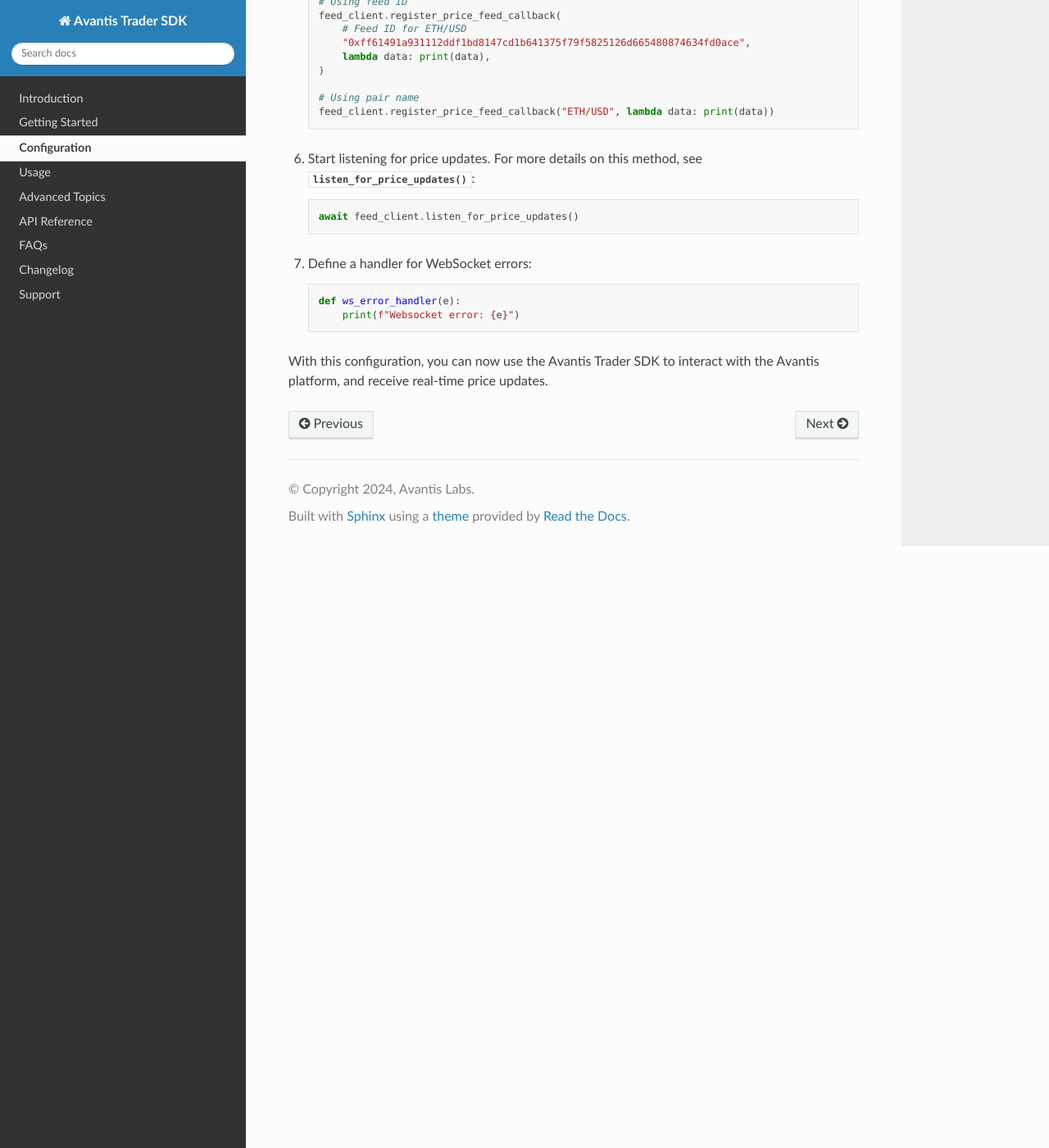
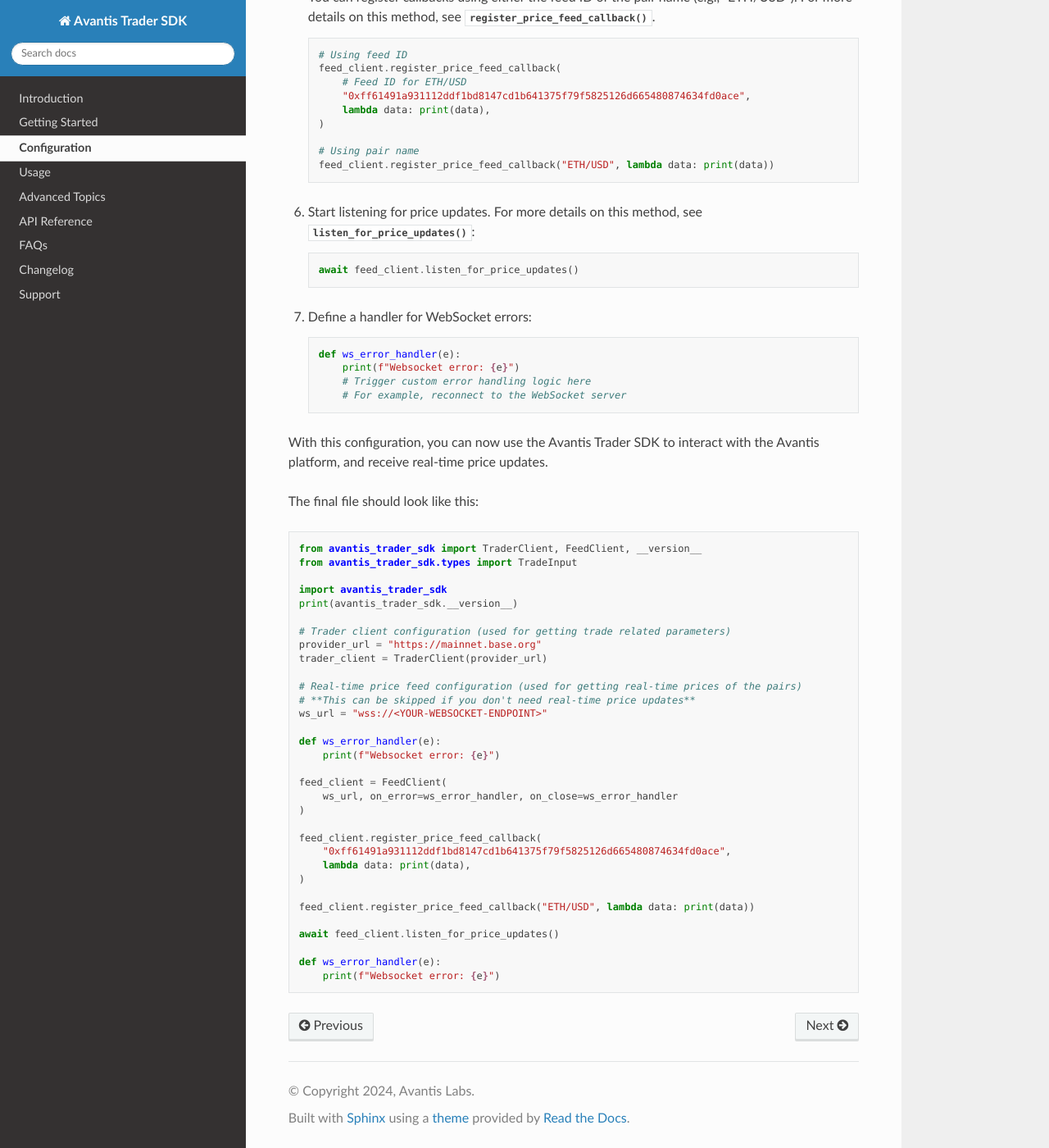
Before and after one commit to Avantis-Labs/avantis_trader_sdk, a Sphinx documentation site: the page built from docs/source/configuration.rst, in a window 1280 px wide and 1400 px high, scrolled down 992 px. Shown: the whole window at 82% size. Built offline with Sphinx 7.4.7 and the Read the Docs theme 2.0.0, drawn with Linux system fonts in a browser that asks for light colours; pages that are not in the unit, such as notebooks, are missing from menus; some of the changed text lies outside the part shown.

Commit message:
example and docs update

```diff
--- a/docs/source/configuration.rst
+++ b/docs/source/configuration.rst
@@ -29,12 +29,13 @@
     **Parameters:**
 
     -  `ws_url` (str): The WebSocket URL for real-time price feeds.
-    -  `on_error` (Callable, optional): A callback function to handle WebSocket errors.
-    -  `on_close` (Callable, optional): A callback function to handle WebSocket close events.
+    -  `on_error` (Callable, optional): A custom user-defined callback function to handle WebSocket errors.
+    -  `on_close` (Callable, optional): A custom user-defined callback function to handle WebSocket close events.
 
    .. code-block:: python
 
       ws_url = "wss://<YOUR-WEBSOCKET-ENDPOINT>"
+
       feed_client = FeedClient(
           ws_url, on_error=ws_error_handler, on_close=ws_error_handler
       )
@@ -68,5 +69,44 @@
 
       def ws_error_handler(e):
           print(f"Websocket error: {e}")
+          # Trigger custom error handling logic here
+          # For example, reconnect to the WebSocket server
 
 With this configuration, you can now use the Avantis Trader SDK to interact with the Avantis platform, and receive real-time price updates.
+
+The final file should look like this:
+
+.. code-block:: python
+
+   from avantis_trader_sdk import TraderClient, FeedClient, __version__
+   from avantis_trader_sdk.types import TradeInput
+
+   import avantis_trader_sdk
+   print(avantis_trader_sdk.__version__)
+
+   # Trader client configuration (used for getting trade related parameters)
+   provider_url = "https://mainnet.base.org"
+   trader_client = TraderClient(provider_url)
+
+   # Real-time price feed configuration (used for getting real-time prices of the pairs)
+   # **This can be skipped if you don't need real-time price updates**
+   ws_url = "wss://<YOUR-WEBSOCKET-ENDPOINT>"
+
+   def ws_error_handler(e):
+       print(f"Websocket error: {e}")
+
+   feed_client = FeedClient(
+       ws_url, on_error=ws_error_handler, on_close=ws_error_handler
+   )
+
+   feed_client.register_price_feed_callback(
+       "0xff61491a931112ddf1bd8147cd1b641375f79f5825126d665480874634fd0ace",
+       lambda data: print(data),
+   )
+
+   feed_client.register_price_feed_callback("ETH/USD", lambda data: print(data))
+
+   await feed_client.listen_for_price_updates()
+
+   def ws_error_handler(e):
+       print(f"Websocket error: {e}")
--- a/setup.py
+++ b/setup.py
@@ -13,7 +13,7 @@
     install_requires=["web3>=6.15.1", "pydantic>=1.10.2", "websockets>=12.0"],
     classifiers=[
         "Programming Language :: Python :: 3",
-        "License :: OSI Approved :: MIT License",  # Choose the appropriate license after discussing with brank
+        "License :: OSI Approved :: MIT License",
         "Operating System :: OS Independent",
     ],
     python_requires=">=3.6",
@@ -27,5 +27,5 @@
         ],
     },
     keywords="trading sdk blockchain ethereum web3 avantis",
-    license="MIT",  # Choose the appropriate license after discussing with brank
+    license="MIT",
 )
```
Also changed, not shown: 2 other files.
